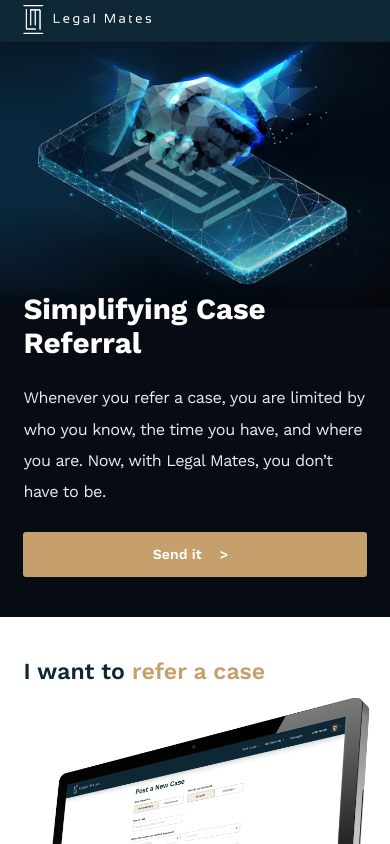
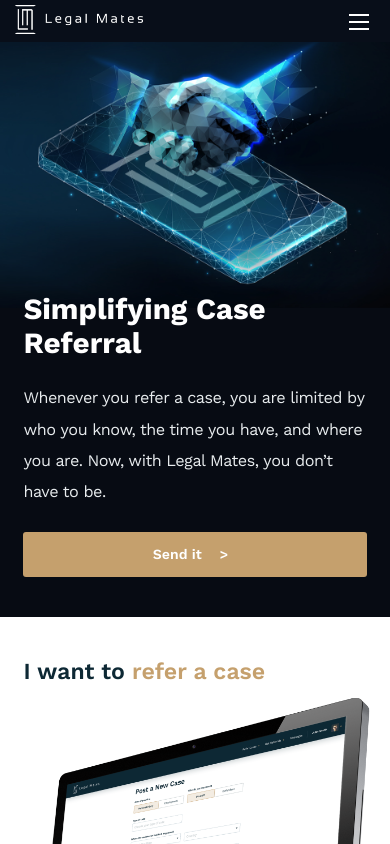
Before and after one commit to RuslanVA/legalmates-app, a React (Create React App) app: page / in a window 390 px wide. Shown: the top 844 px of the page. Built offline with nearby package versions, Linux system fonts and the light colour scheme.

Commit message:
add hamburger menu and fix header

```diff
--- a/src/components/HowItWorks/HowItWorks.scss
+++ b/src/components/HowItWorks/HowItWorks.scss
@@ -111,7 +111,7 @@
 
       img {
         position: static;
-        max-width: 110%;
+        max-width: 100%;
         margin-top: 0.8rem;
       }
 
--- a/src/components/chunks/DropdownMenu/DropdownMenu.js
+++ b/src/components/chunks/DropdownMenu/DropdownMenu.js
@@ -1,8 +1,10 @@
 import React from 'react';
 import {Link} from 'react-router-dom';
+import "./DropdownMenu.scss";
 
 const DropdownMenu = (props) => (
-    <ul className={"dropdown-menu" + (props.className ? ' ' + props.className : '')}>
+    <div className={"dropdown-menu" + (props.className ? ' ' + props.className : '')}>
+        <ul>
             <li>
                 <Link to={{pathname: '/how-it-works/'}}>
                     <span>How it works</span>
@@ -14,6 +16,7 @@ const DropdownMenu = (props) => (
                 </Link>
             </li>
         </ul>
+    </div>
 );
 
 export default DropdownMenu;
--- /dev/null
+++ b/src/components/chunks/DropdownMenu/DropdownMenu.scss
@@ -0,0 +1,21 @@
+@import "../../../assets/scss/style.scss";
+
+.dropdown .dropdown-menu {
+  position: fixed;
+  top: 2.65rem;
+  width: 100%;
+  height: 100%;
+  background-color: $white;
+  z-index: 10;
+  overflow: hidden;
+}
+
+.dropdown.hidden .dropdown-menu {
+  left: -100%;
+  transition: left 0.3s ease-in-out;
+}
+
+.dropdown.active .dropdown-menu{
+  left: 0;
+  transition: left 0.3s ease-in-out;
+  }
--- a/src/components/chunks/Header/Header.js
+++ b/src/components/chunks/Header/Header.js
@@ -2,28 +2,25 @@ import React, {Component} from "react";
 import Logo from "../Logo/Logo";
 import DropdownMenu from "../DropdownMenu/DropdownMenu";
 import Navigation from "../Navigation/Navigation";
+import MenuButton from "../MenuButton/MenuButton";
 import './Header.scss';
 
 class Header extends Component {
 
-    state = {
-        status: false
-    };
+    constructor(props){
+        super(props);
+        this.state={
+            menuOpen:false
+        }
+    }
 
-    handleClick= () => {
-        if (!this.state.status) {
-            document.addEventListener('click', this.handleOutsideClick, false);
-        } else {
-            document.removeEventListener('click', this.handleOutsideClick, false);
-        }
-        this.setState(prevState => ({
-            status: !prevState.status,
-        }));
-    };
+    handleMenuClick() {
+        this.setState({menuOpen:!this.state.menuOpen});
+    }
 
-    handleOutsideClick = () => {
-        this.handleClick();
-    };
+    handleLinkClick() {
+        this.setState({menuOpen: false});
+    }
 
     render() {
         return (
@@ -33,17 +30,11 @@ class Header extends Component {
                 </div>
 
                 <div className="header-right">
-                    <Navigation className=""/>
-                    <div className={this.state.status ? "dropdown active" : "dropdown"}
-                        onClick={this.handleClick}>
-                        {
-                            this.state.status ? <DropdownMenu/> : null
-                        }
+                    <Navigation/>
+                    <div className={this.state.menuOpen ? "dropdown active" : "dropdown hidden"}>
+                        <DropdownMenu/>
                     </div>
-                    <div className="dropdown">
-                        <a href="#" className="dropdown-toggle" data-toggle="dropdown" aria-expanded="false">
-                        </a>
-                    </div>
+                    <MenuButton open={this.state.menuOpen} onClick={()=>this.handleMenuClick()}/>
                 </div>
             </div>
         );
--- a/src/components/chunks/Header/Header.scss
+++ b/src/components/chunks/Header/Header.scss
@@ -2,7 +2,10 @@
 
 .header {
   height: 4.65rem;
-  position: sticky;
+  position: fixed;
+  top: 0;
+  left: 0;
+  width: 100%;
 
   display: flex;
   justify-content: space-between;
@@ -12,18 +15,45 @@
 
   z-index: 100;
 
+  .header-right {
+    position: relative;
+  }
+
   .logo {
     margin-left: 3rem;
   }
 
 }
 
+.home-page {
+  .header {
+    background-color: transparent;
+    position: absolute;
+    top: 0;
+    left: 0;
+    width: 100%;
+  }
+}
+
+@media screen and (max-width: $tablet) {
+  .home-page {
+    .header {
+      background-color: #080E19;
+      position: sticky;
+      top: 0;
+      left: 0;
+      width: 100%;
+    }
+  }
+}
+
 @media screen and (max-width: $tablet) {
   .header {
     height: 2.65rem;
+    background-color: #080E19;
 
     .logo {
-      @include fluid-left-margin($mobile, $tablet, $mobile-margin, $tablet-margin);
+      margin-left: 15px;
     }
 
     .logo img{
--- /dev/null
+++ b/src/components/chunks/MenuButton/MenuButton.js
@@ -0,0 +1,39 @@
+import React, {Component} from "react";
+import "./MenuButton.scss";
+
+class MenuButton extends Component {
+    constructor(props){
+        super(props);
+        this.state={
+            open: this.props.open ? this.props.open : false,
+            menuClassName: "menu-button"
+        }
+    }
+
+    UNSAFE_componentWillReceiveProps(nextProps){
+        if(nextProps.open !== this.state.open){
+            this.setState({
+                open: nextProps.open,
+                menuClassName: nextProps.open ? "menu-button open" : "menu-button"
+            });
+        }
+    }
+
+    handleClick(){
+        this.setState({open:!this.state.open});
+    }
+
+    render(){
+        return(
+            <div className={this.state.menuClassName}
+                 onClick={this.props.onClick ? this.props.onClick:
+                     ()=> {this.handleClick();}}>
+                <div className="line line-top"/>
+                <div className="line line-middle"/>
+                <div className="line line-bottom"/>
+            </div>
+        )
+    }
+}
+
+export default MenuButton;
--- /dev/null
+++ b/src/components/chunks/MenuButton/MenuButton.scss
@@ -0,0 +1,61 @@
+@import "../../../assets/scss/style.scss";
+
+.menu-button {
+  position: absolute;
+  top: 0;
+  right: 15px;
+  height: 32px;
+  width: 32px;
+  display:flex;
+  flex-direction: column;
+  justify-content: center;
+  align-items: center;
+  cursor: pointer;
+  margin-top: -15px;
+
+  .line {
+    height: 2px;
+    width: 20px;
+    transition: all 0.2s ease;
+    background-color: $white;
+  }
+
+  .line-top {
+    transform: none;
+    transform-origin: top left;
+    margin-bottom: 5px;
+  }
+
+  .line-middle {
+    opacity: 1;
+    transform: none;
+  }
+
+  .line-bottom {
+    transform: none;
+    transform-origin: top left;
+    margin-top: 5px;
+  }
+}
+
+
+.menu-button.open {
+  .line-top {
+    transform: rotate(45deg);
+  }
+
+  .line-middle {
+    opacity: 0;
+    transform: translateX(-16px);
+  }
+
+  .line-bottom {
+    transform: translateX(-1px) rotate(-45deg);
+  }
+}
+
+@media screen and (min-width: $tablet) {
+  .menu-button {
+    display: none;
+  }
+}
--- a/src/components/pages/Home.js
+++ b/src/components/pages/Home.js
@@ -1,4 +1,4 @@
-import React, {Component, Fragment} from 'react';
+import React, {Component} from 'react';
 import Header from "../chunks/Header/Header";
 import MainSlide from "../MainSlide/MainSlide";
 import HowItWorks from "../HowItWorks/HowItWorks";
@@ -18,14 +18,14 @@ class HomePage extends Component {
 
     render(){
         return (
-            <Fragment>
+            <div className="home-page">
                 <Header/>
                 <MainSlide/>
                 <HowItWorks/>
                 <SignUp/>
                 <Faq/>
                 <Footer/>
-            </Fragment>
+            </div>
         );
     }
 }
```
Lines whose indentation alone changed are shown as unchanged.
